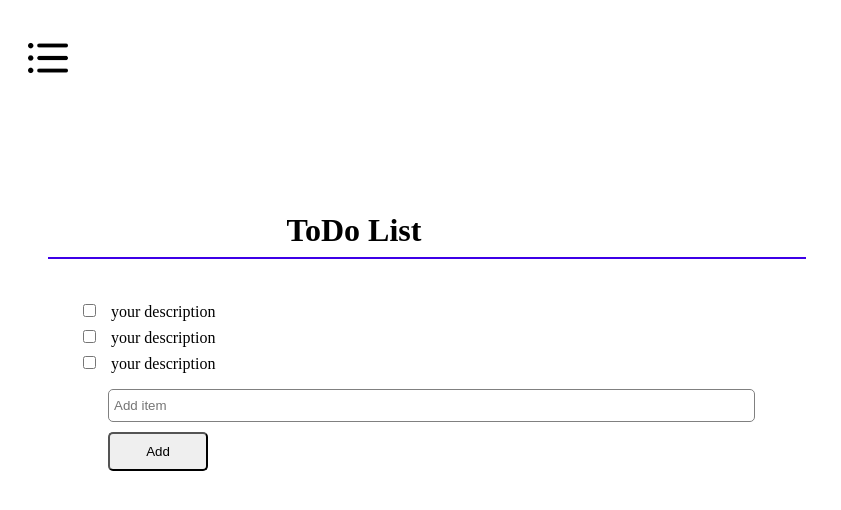
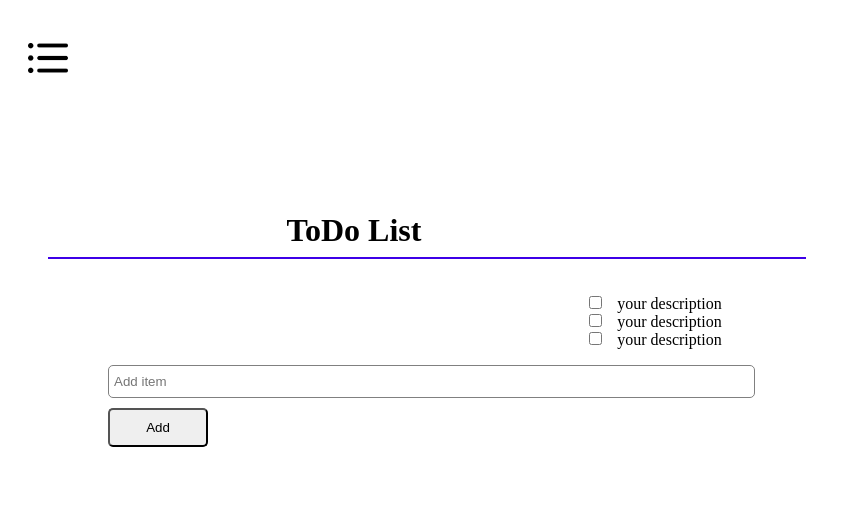
Before and after one commit to blakewdesigns/react-project, a React (Create React App) app: page / in a window 1280 px wide. Shown: the top 510 px of the page, without its empty margins (0-841 px from the left). Built offline with nearby package versions, Linux system fonts and the light colour scheme.

Commit message:
Updated CSS

```diff
--- a/src/App.css
+++ b/src/App.css
@@ -44,11 +44,7 @@
   margin-left: 0px;
 }
 
-#item {
-  padding: 8px 0px 0px 50px;;
-  margin-left: 10px;
-  text-align: left;
-}
+
 
 #textInput{
   width: 50%;
--- a/src/Todo.js
+++ b/src/Todo.js
@@ -3,10 +3,17 @@ import React from 'react'
 export default class Todo extends React.Component {
     render() {
         return (
-            <li id="item">
+            <li style={{listStyle}}>
                 <input type="checkbox" id="checks" defaultChecked={this.props.todo.completed}/>
                 {this.props.todo.description}
             </li>
         )
     }
 }
+
+const listStyle = {
+        padding: '8px 0px 0px 50px',
+        marginLeft: '10px',
+        textAlign: 'left'
+
+}
```
